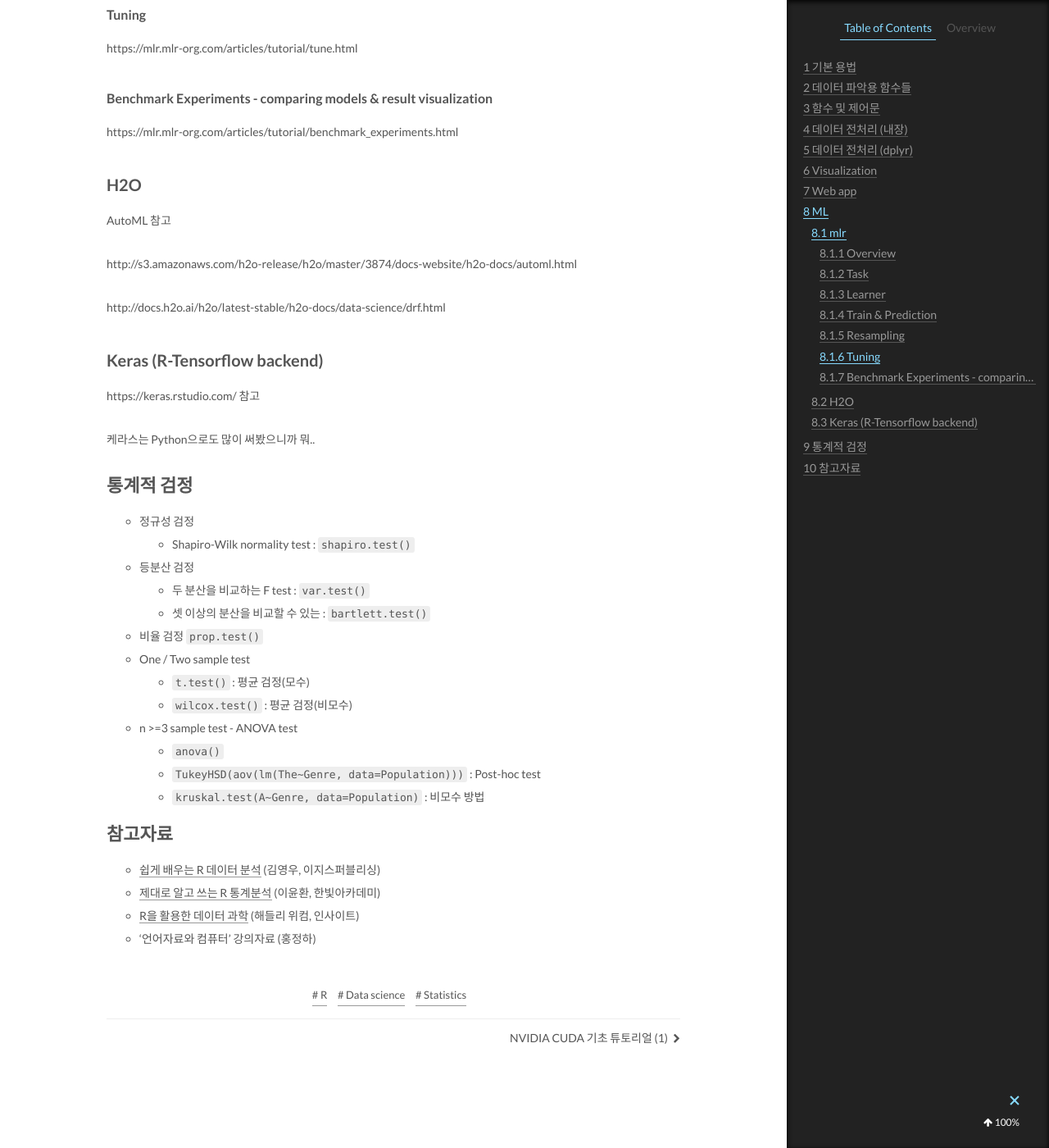
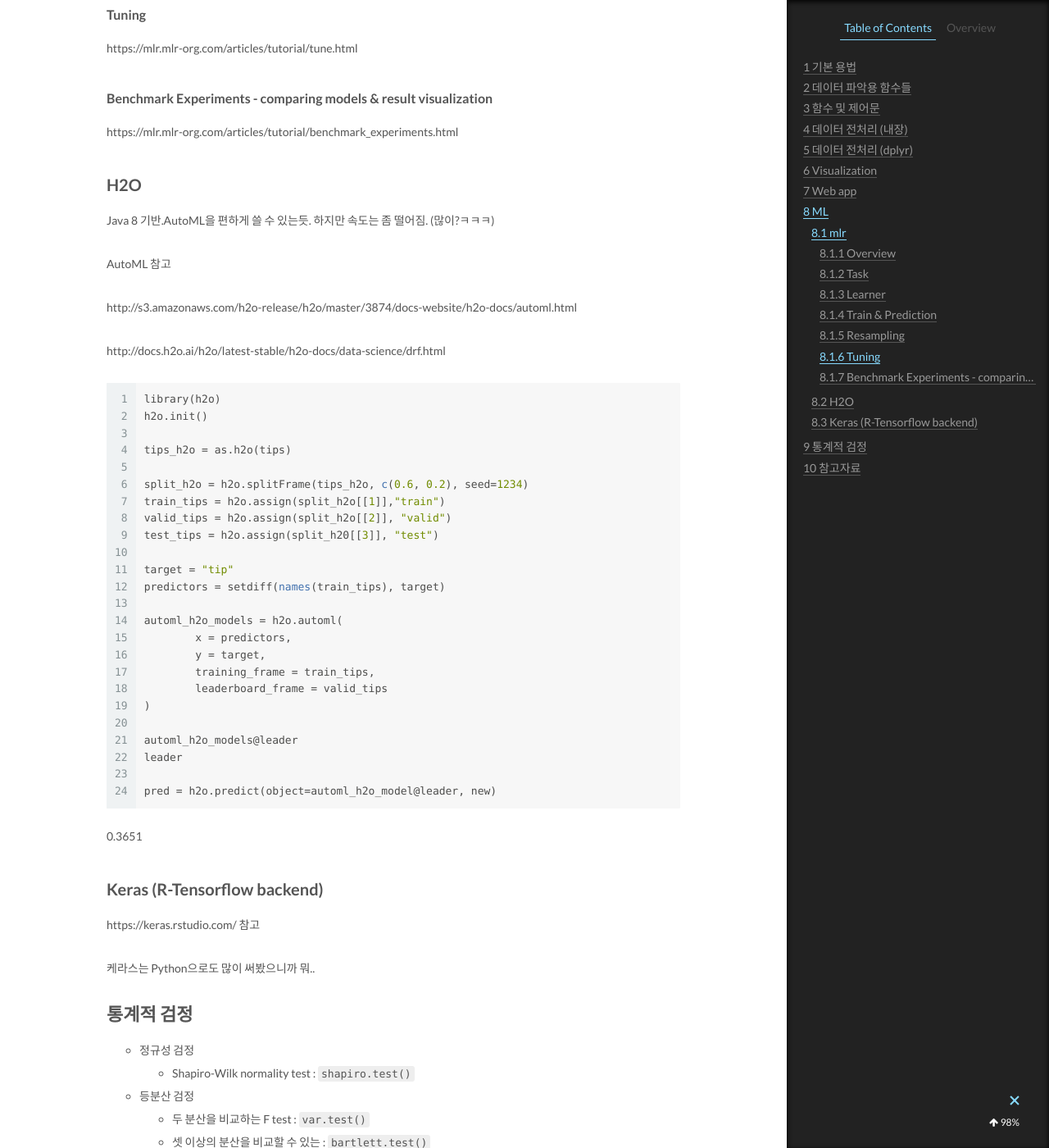
Before and after one commit to min98-k/karl6885.github.io, a Jekyll site: the page built from _posts/2019-02-19-R-공부-정리.md, in a window 1280 px wide and 1400 px high, scrolled down 13909 px. Shown: the whole window at 82% size. Built offline with Jekyll 4.4.1, drawn with Linux system fonts in a browser that asks for light colours; comment, search, counter and statistics services are not loaded.

Commit message:
add H2O AutoML part

````diff
--- a/_posts/2019-02-19-R-공부-정리.md
+++ b/_posts/2019-02-19-R-공부-정리.md
@@ -616,13 +616,42 @@ https://mlr.mlr-org.com/articles/tutorial/benchmark_experiments.html
 
 ## H2O
 
+Java 8 기반.AutoML을 편하게 쓸 수 있는듯. 하지만  속도는 좀 떨어짐. (많이?ㅋㅋㅋ)
+
 AutoML 참고
 
 http://s3.amazonaws.com/h2o-release/h2o/master/3874/docs-website/h2o-docs/automl.html
 
 http://docs.h2o.ai/h2o/latest-stable/h2o-docs/data-science/drf.html
 
+```R
+library(h2o)
+h2o.init()
 
+tips_h2o = as.h2o(tips)
+
+split_h2o = h2o.splitFrame(tips_h2o, c(0.6, 0.2), seed=1234)
+train_tips = h2o.assign(split_h2o[[1]],"train")
+valid_tips = h2o.assign(split_h2o[[2]], "valid")
+test_tips = h2o.assign(split_h20[[3]], "test")
+
+target = "tip"
+predictors = setdiff(names(train_tips), target)
+
+automl_h2o_models = h2o.automl(
+	x = predictors,
+	y = target,
+	training_frame = train_tips,
+	leaderboard_frame = valid_tips
+)
+
+automl_h2o_models@leader
+leader
+
+pred = h2o.predict(object=automl_h2o_model@leader, new)
+```
+
+0.3651
 
 ## Keras (R-Tensorflow backend)
 
````
